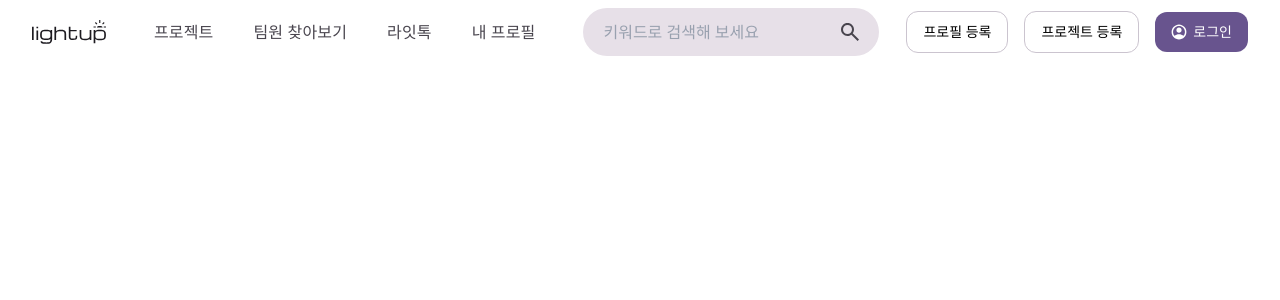
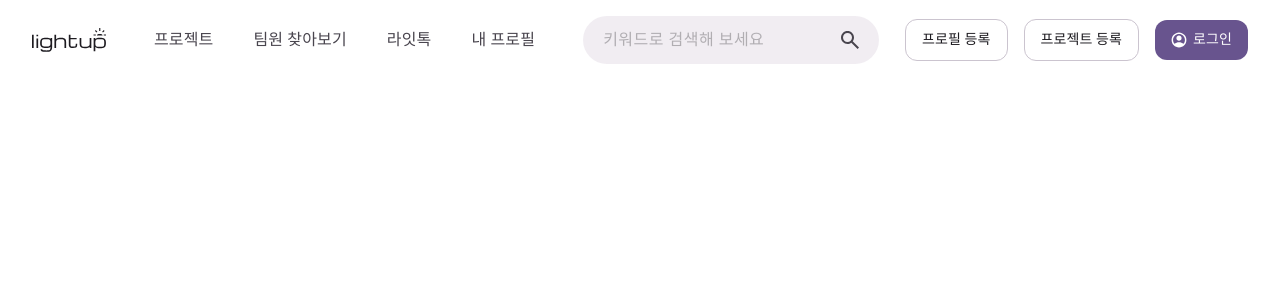
Before and after one commit to 1ronPark/Front-end, a React (Vite) app: page / in a window 1280 px wide. Shown: the top 300 px of the page. Built offline with nearby package versions, Linux system fonts and the light colour scheme; a web font is replaced by a local one.

Commit message:
[design] top-navbar 폰트, 스타일 적용

```diff
--- a/src/components/common/mainNavbar/MainNavbar.tsx
+++ b/src/components/common/mainNavbar/MainNavbar.tsx
@@ -13,7 +13,7 @@ export const MainNavbar = () => {
         { label: "내 프로필", to: "/myprofile" },
     ];
     return (
-        <div className="flex w-full bg-white px-8 py-2 justify-between items-center">
+        <div className="flex w-full bg-white px-8 py-4 justify-between items-center">
             {/* 로고 + 메뉴 + 검색창 */}
             <div className="flex items-center gap-10">
                 <img
@@ -22,41 +22,40 @@ export const MainNavbar = () => {
                     className="w-[74px] h-[24px] mr-[8px]"
                 />
                 {MainNavItems.map(({ label, to }) => (
-
                         <NavLink
                             key={to}
                             to={to}
-                            className={({ isActive }: { isActive: boolean}) =>
-                                `text-base leading-6 font-base tracking-[0.15px] transition-colors duration-200 ${
-                                    isActive ? "text-[#6750A4]" : "text-[#49454E]"
-                                }`
+                            className={({ isActive }) =>
+                                `relative flex flex-col items-center title-medium transition-colors duration-200
+
+                                ${isActive ? "text-[#6750A4]" : "text-[#49454E]"}`
                             }
                         >
                             {({ isActive }) => (
-                            <>
-                                {label}
-                                {isActive && (
-                                <span className="absolute bottom-[-6px] w-[40px] h-[4px] bg-[#6750A4] rounded-full" />
-                                )}
-                            </>
+                                <>
+                                    {label}
+                                    {isActive && (
+                                        <span className="absolute bottom-[-9px] w-[56px] h-[3px] bg-[#68548E] rounded-tl-[100px] rounded-tr-[100px]" />
+                                    )}
+                                </>
                             )}
                         </NavLink>
-
                 ))}
                 <SearchInput />
             </div>
 
             {/* 버튼들 */}
-            <div className="flex items-center gap-4">
-                <NavLink to="/register-profile" className="border border-[#CBC4CF] px-4 py-2.5 rounded-[12px] text-sm">
+            <div className="flex items-center gap-4 label-large">
+                {/* 임시 경로 */}
+                <NavLink to="/register-profile" className="border border-[#CBC4CF] px-4 py-2.5 rounded-[12px]">
                     프로필 등록
                 </NavLink>
-                <NavLink to="/register-project" className="border border-[#CBC4CF] px-4 py-2.5 rounded-[12px] text-sm">
+                <NavLink to="/register-project" className="border border-[#CBC4CF] px-4 py-2.5 rounded-[12px]">
                     프로젝트 등록
                 </NavLink>
                 <NavLink
                     to="/login"
-                    className="bg-[#68548E] text-white px-4 py-2.5 rounded-[12px] flex items-center gap-1.5 text-sm"
+                    className="bg-[#68548E] text-white px-4 py-2.5 rounded-[12px] flex items-center gap-1.5"
                 >
                     <img src={ic_loginbutton} alt="login" className="w-4 h-4" />
                     로그인
--- a/src/components/common/mainNavbar/SearchInput.tsx
+++ b/src/components/common/mainNavbar/SearchInput.tsx
@@ -12,13 +12,13 @@ export const SearchInput = ({
   onChange,
 }: SearchInputProps) => {
   return (
-    <div className="w-[296px] h-[48px] flex items-center px-5 py-4 bg-[#E7E0E8] rounded-[28px] ml-[8px]">
+    <div className="w-[296px] h-[48px] flex items-center px-5 py-4 bg-[#E7E0E8]/[0.58] rounded-[28px] ml-[8px]">
       <input
         type="text"
         placeholder={placeholder}
         disabled={disabled}
         onChange={onChange}
-        className="flex-1 bg-transparent outline-none placeholder:text-gray-400 text-base"
+        className="flex-1 bg-transparent outline-none body-large placeholder:opacity-60"
       />
       <img
         src={ic_search}
```
